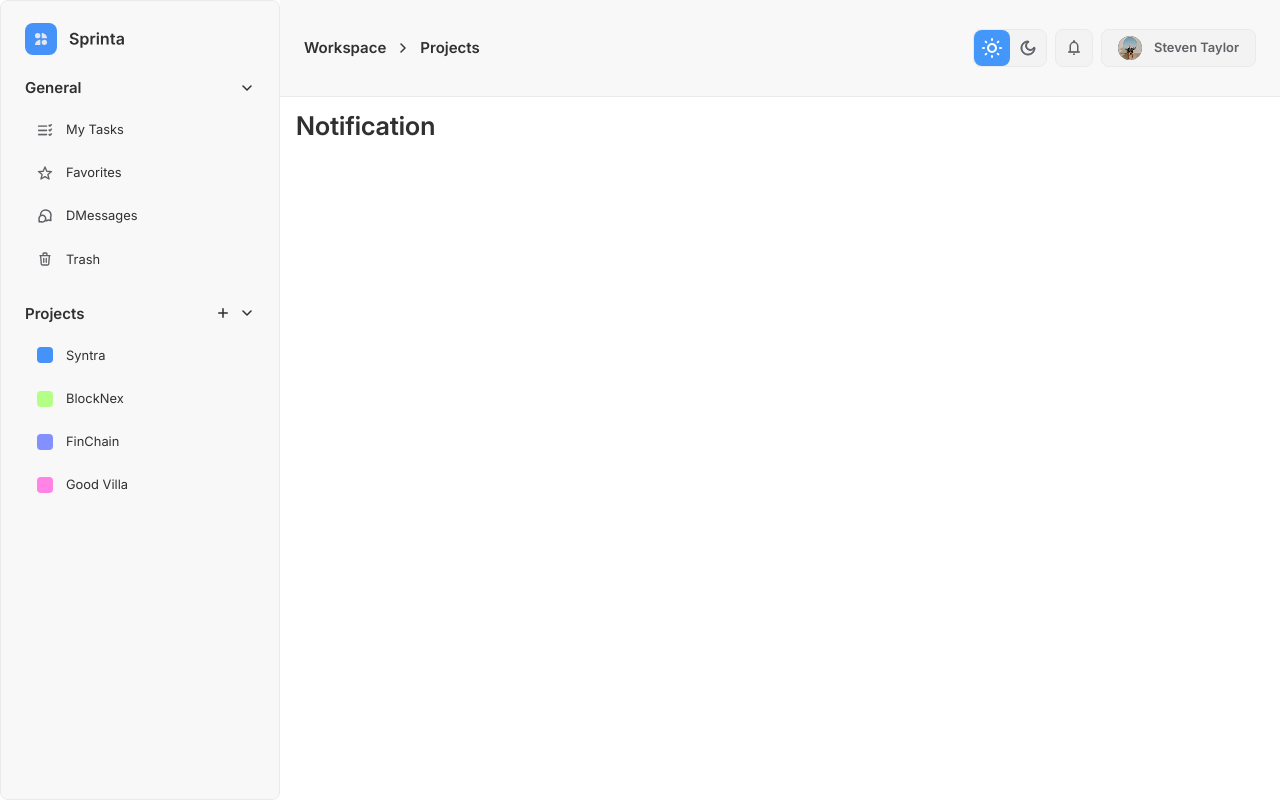
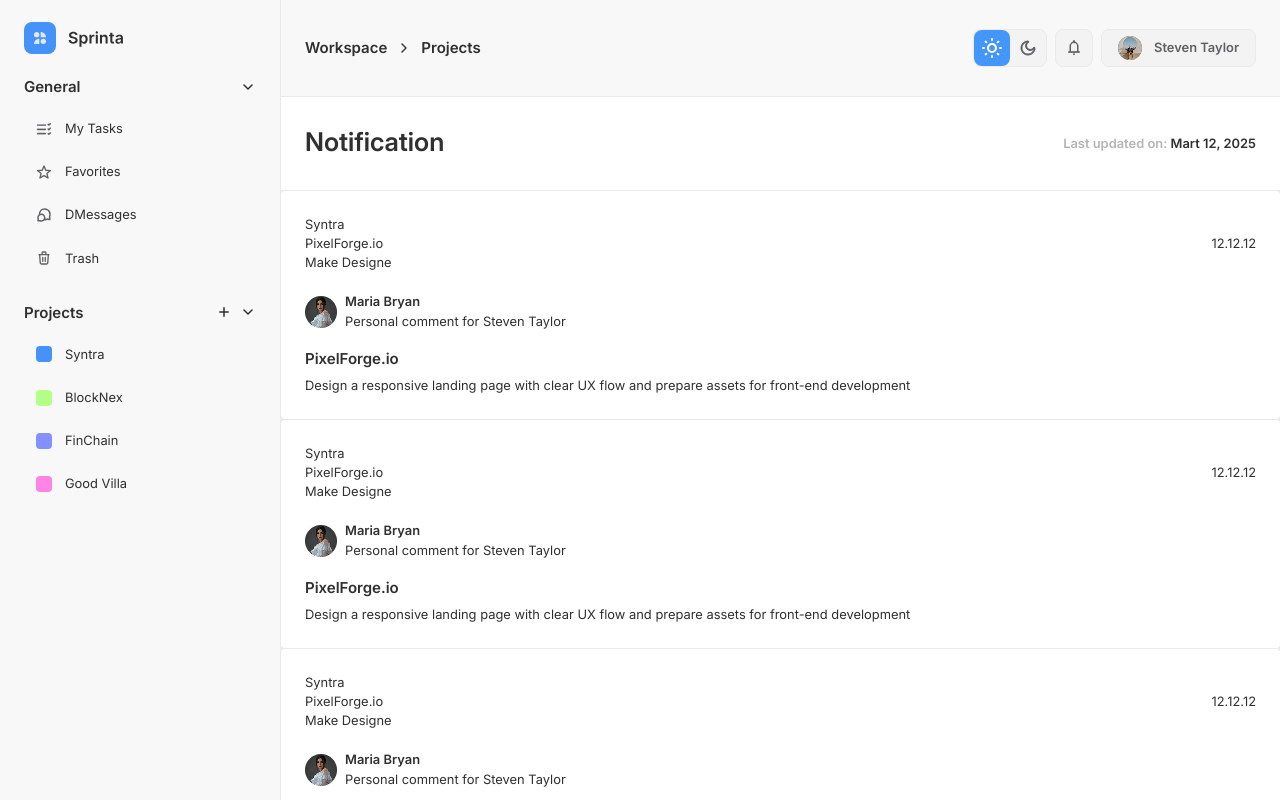
Before and after one commit to Uretros-lovers/crm, a React (Vite) app: page /notification in a window 1280 px wide. Built offline with nearby package versions, Linux system fonts and the light colour scheme.

Commit message:
notification layout, and edits index.css

```diff
--- a/src/App.tsx
+++ b/src/App.tsx
@@ -3,7 +3,7 @@ import { BrowserRouter, Routes, Route } from "react-router-dom";
 import Layout from "./components/layout/Layout";
 import Main from "./pages/Main";
 import Projects from "./pages/Projects";
-import Notification from "./pages/Notification";
+import Notification from "./pages/notification";
 import Mytask from "./pages/Mytask";
 import Favorites from "./pages/Favorites";
 import DMessages from "./pages/DMessages";
--- a/src/components/layout/aside/aside.module.css
+++ b/src/components/layout/aside/aside.module.css
@@ -1,6 +1,4 @@
 .aside {
-  border: 1px solid var(--gray3);
-  border-radius: var(--bradBtn);
-  background-color: var(--gray);
-  padding: 22px 24px;
+    background-color: var(--gray);
+    padding: 22px 24px;
 }
--- a/src/components/layout/header/header.module.css
+++ b/src/components/layout/header/header.module.css
@@ -4,7 +4,6 @@ header {
     justify-content: space-between;
     padding: 29px 24px;
     background-color: var(--gray);
-    border-bottom: 1px solid var(--gray3);
     & nav {
         display: flex;
         flex-direction: row;
--- a/src/index.css
+++ b/src/index.css
@@ -11,8 +11,10 @@
     --gray: #f8f8f8;
     --gray2: #5f6166;
     --gray3: #eaeaea;
+    --gray4: #b5b5b5;
     --lightGray: #f3f3f3;
 
+    --brad_small: 4px;
     --brad: 24px;
     --bradBtn: 8px;
 }
@@ -33,23 +35,22 @@
     position: relative;
 }
 *::-webkit-scrollbar {
-    width: 12px;
+    width: 6px;
     height: 5px;
 }
 *::-webkit-scrollbar-track {
-    background: var(--black);
+    background: var(--gray3);
 }
 *::-webkit-scrollbar-thumb {
-    background-color: var(--accent1);
+    border-radius: var(--brad);
+    background-color: var(--accent2);
 }
 
 html {
     position: relative;
-    overflow-x: hidden !important;
     scroll-behavior: smooth;
 }
 body {
-    overflow: hidden;
 }
 
 body,
@@ -59,9 +60,13 @@ html {
     font-size: 20px;
     font-smooth: always;
     -webkit-font-smoothing: antialiased;
-    background-color: var(--white);
     color: var(--black);
     text-align: left;
+
+    background-color: var(--gray3);
+    /* background-color: var(--white); */
+    overflow: hidden;
+    height: 100%;
 }
 html,
 body,
@@ -72,12 +77,15 @@ body,
 
 #root {
     display: grid;
+    gap: 1px;
+
     grid-template-areas:
         "aside header"
         "aside  main";
     grid-template-columns: 280px 4fr;
     grid-template-rows: auto 1fr;
-    min-height: 100vh;
+    height: 100vh;
+    min-height: 0;
 }
 
 #root > header {
@@ -88,7 +96,10 @@ body,
 }
 #root > main {
     grid-area: main;
-    padding: 16px;
+
+    display: grid;
+    grid-template-rows: auto 1fr;
+    overflow: hidden;
 }
 
 a {
@@ -189,7 +200,7 @@ a {
 section * {
     z-index: 1;
 }
-button{
+button {
     background: transparent;
 }
 
--- a/src/pages/Notification.tsx
+++ /dev/null
@@ -1,3 +0,0 @@
-export default function Notification() {
-    return <h1>Notification</h1>;
-}
--- /dev/null
+++ b/src/pages/notification/index.module.css
@@ -0,0 +1,20 @@
+.page_title {
+    padding: 32px 24px;
+    display: flex;
+    flex-direction: row;
+    align-items: center;
+    justify-content: space-between;
+    background-color: var(--white);
+    border-bottom: 1px solid var(--gray3);
+    & .last_update {
+        font-weight: 600;
+        color: var(--gray4);
+        & span {
+            color: var(--black);
+        }
+    }
+}
+.wrapper {
+    background-color: var(--gray3);
+    overflow-y: auto;
+}
--- /dev/null
+++ b/src/pages/notification/index.tsx
@@ -0,0 +1,85 @@
+import styles from "./index.module.css";
+import profileMock from "@assets/maria.png";
+import NotificationCard from "./ui/NotificationCard";
+
+export default function Notification() {
+    const notificationMock = [
+        {
+            date: "12.12.12",
+            unread: true,
+            project: {
+                name: "Syntra",
+                unit: "PixelForge.io",
+                task: "Make Designe",
+            },
+            description:
+                "Design a responsive landing page with clear UX flow and prepare assets for front-end development",
+            link: "anus",
+            profile: {
+                img: profileMock,
+                name: "Maria Bryan",
+                subName: "Personal comment for Steven Taylor",
+                online: true,
+            },
+        },
+        {
+            date: "12.12.12",
+            unread: true,
+            project: {
+                name: "Syntra",
+                unit: "PixelForge.io",
+                task: "Make Designe",
+            },
+            description:
+                "Design a responsive landing page with clear UX flow and prepare assets for front-end development",
+            link: "anus",
+            profile: {
+                img: profileMock,
+                name: "Maria Bryan",
+                subName: "Personal comment for Steven Taylor",
+                online: true,
+            },
+        },
+        {
+            date: "12.12.12",
+            unread: true,
+            project: {
+                name: "Syntra",
+                unit: "PixelForge.io",
+                task: "Make Designe",
+            },
+            description:
+                "Design a responsive landing page with clear UX flow and prepare assets for front-end development",
+            link: "anus",
+            profile: {
+                img: profileMock,
+                name: "Maria Bryan",
+                subName: "Personal comment for Steven Taylor",
+                online: true,
+            },
+        },
+    ];
+    return (
+        <>
+            <div className={styles.page_title}>
+                <h1>Notification</h1>
+                <p className={styles.last_update}>
+                    Last updated on: <span>Mart 12, 2025</span>
+                </p>
+            </div>
+            <div className={styles.wrapper}>
+                {notificationMock.map((items, i) => (
+                    <NotificationCard
+                        key={i}
+                        date={items.date}
+                        unread={items.unread}
+                        link={items.link}
+                        project={items.project}
+                        description={items.description}
+                        profile={items.profile}
+                    />
+                ))}
+            </div>
+        </>
+    );
+}
--- /dev/null
+++ b/src/pages/notification/ui/NotificationCard.tsx
@@ -0,0 +1,60 @@
+import { NavLink } from "react-router-dom";
+import styles from "./notificatonCard.module.css";
+import classNames from "classnames";
+
+interface notificationItem {
+    date: string;
+    unread: boolean;
+    link: string;
+    project: Project;
+    profile: Profile;
+    description: string;
+}
+interface Project {
+    name: string;
+    unit: string;
+    task: string;
+}
+interface Profile {
+    img: string;
+    name: string;
+    subName: string;
+    online: boolean;
+}
+
+export default function NotificationCard({ ...props }: notificationItem) {
+    return (
+        <div className={styles.container}>
+            <div className={styles.top}>
+                <NavLink to={`${props.link}`}>
+                    {Object.values(props.project).map((item, i) => (
+                        <span key={i}>{item}</span>
+                    ))}
+                </NavLink>
+                <p>{props.date}</p>
+            </div>
+            <div className={styles.profile}>
+                <div
+                    className={classNames(
+                        props.profile.online && styles.profile_online
+                    )}
+                >
+                    <img
+                        loading="eager"
+                        fetchPriority="high"
+                        src={props.profile.img}
+                        alt={props.profile.name}
+                    />
+                </div>
+                <div>
+                    <p>{props.profile.name}</p>
+                    <p>{props.profile.subName}</p>
+                </div>
+            </div>
+            <div className={styles.message}>
+                <h2>{props.project.unit}</h2>
+                <p>{props.description}</p>
+            </div>
+        </div>
+    );
+}
--- /dev/null
+++ b/src/pages/notification/ui/notificatonCard.module.css
@@ -0,0 +1,32 @@
+.container {
+    padding: 24px;
+    background-color: var(--white);
+    border-radius: var(--brad_small);
+    overflow: hidden;
+    &:first-child {
+        /* margin-top: 1px; */
+    }
+    &:not(:last-child) {
+        margin-bottom: 1px;
+    }
+    & .top {
+        display: flex;
+        flex-direction: row;
+        align-items: center;
+        justify-content: space-between;
+    }
+    & .profile {
+        margin: 20px 0;
+        display: flex;
+        flex-direction: row;
+        align-items: center;
+        gap: 8px;
+        & p:first-child {
+            font-weight: 600;
+        }
+    }
+    & h2 {
+        font-size: 14px;
+        margin-bottom: 8px;
+    }
+}
```
Also changed, not shown: src/assets/maria.png (added).
